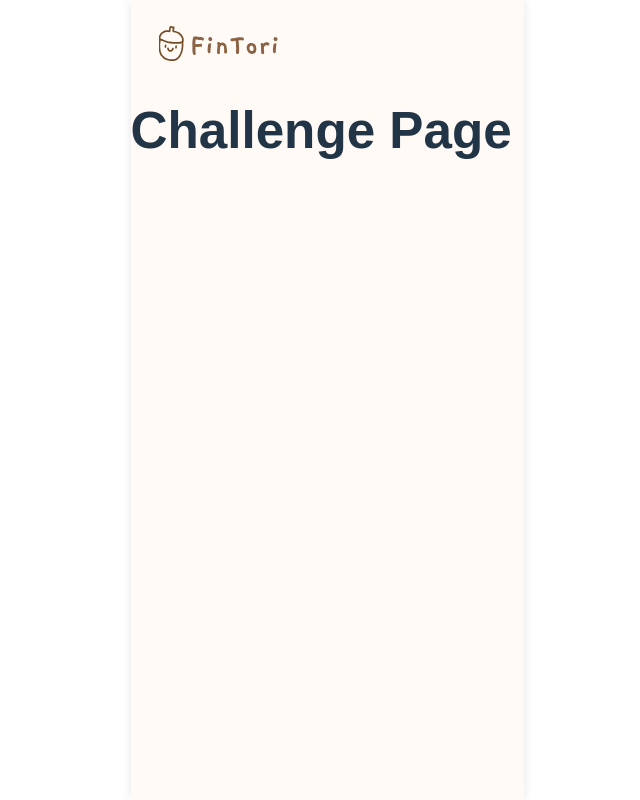
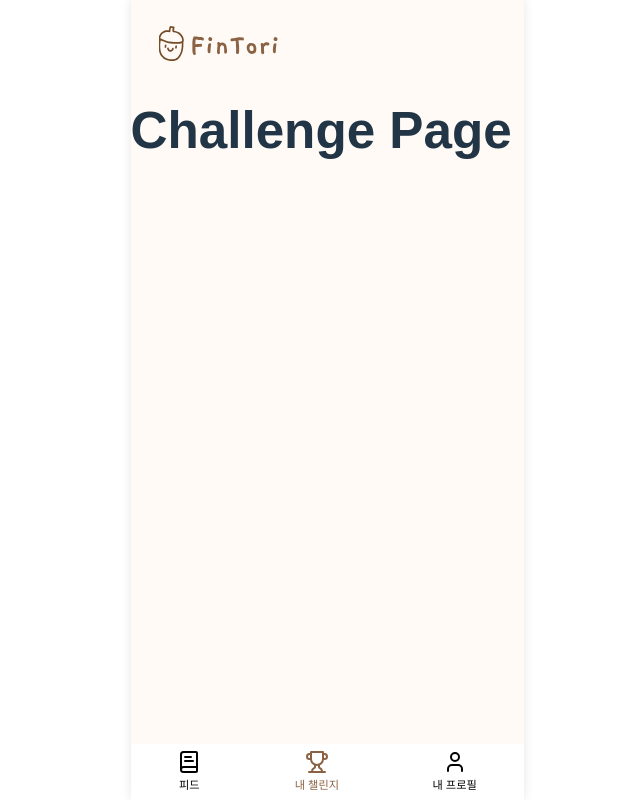
Before and after one commit to 2025-PinTech-Hackathon/Team8-FE, a React (Vite) app: page /challenge in a window 1280 px wide. Shown: the whole page, without its empty margins (313-953 px from the left). Built offline with nearby package versions, Linux system fonts and the light colour scheme; a web font is replaced by a local one.

Commit message:
feat: navbar 구현

```diff
--- a/src/App.jsx
+++ b/src/App.jsx
@@ -1,6 +1,7 @@
 import { Routes, Route } from "react-router-dom";
 import GlobalStyle from "./styles/GlobalStyle";
 import Header from "./assets/CommonComponents/Header/Header";
+import Navbar from "./assets/CommonComponents/Navbar/Navbar";
 import Register from "./pages/Register/Register";
 import Home from "./pages/Home/Home";
 import Profile from "./pages/Profile/Profile";
@@ -29,6 +30,7 @@ function App() {
         <Route path="/profile" element={<Profile />} />
         <Route path="/challenge" element={<Challenge />} />
       </Routes>
+      <Navbar />
     </>
   );
 }
--- a/src/assets/CommonComponents/Navbar/Navbar.jsx
+++ b/src/assets/CommonComponents/Navbar/Navbar.jsx
@@ -0,0 +1,52 @@
+import { BookText, Trophy, User } from "lucide-react";
+import { useLocation } from "react-router-dom";
+import { NavbarContainer, NavbarItem } from "./Navbar.style";
+
+const Navbar = () => {
+  const location = useLocation();
+  const pathname = location.pathname;
+
+  const allowedPaths = ["/home", "/challenge", "/profile"];
+  if (!allowedPaths.includes(pathname)) {
+    return null;
+  }
+
+  const navItems = [
+    {
+      name: "feed",
+      icon: <BookText />,
+      path: "/home",
+      text: "피드",
+    },
+    {
+      name: "challenge",
+      icon: <Trophy />,
+      path: "/challenge",
+      text: "내 챌린지",
+    },
+    {
+      name: "profile",
+      icon: <User />,
+      path: "/profile",
+      text: "내 프로필",
+    },
+  ];
+
+  return (
+    <NavbarContainer>
+      {navItems.map((item) => {
+        const isActive = pathname === item.path;
+        return (
+          <NavbarItem key={item.name} $isActive={isActive}>
+            <a className={isActive ? "active" : ""} href={item.path}>
+              {item.icon}
+              {item.text}
+            </a>
+          </NavbarItem>
+        );
+      })}
+    </NavbarContainer>
+  );
+};
+
+export default Navbar;
--- /dev/null
+++ b/src/assets/CommonComponents/Navbar/Navbar.style.js
@@ -0,0 +1,27 @@
+import styled from "styled-components";
+
+export const NavbarContainer = styled.div`
+  width: 100%;
+  max-width: 393px;
+  display: flex;
+  justify-content: space-around;
+  align-items: center;
+  background-color: #ffffff;
+  position: fixed;
+  bottom: 0;
+  width: 100%;
+  height: 3.5rem;
+`;
+
+export const NavbarItem = styled.div`
+  a {
+    display: flex;
+    color: ${(props) => (props.$isActive ? "#8B6243" : "black")};
+    flex-direction: column;
+    justify-content: center;
+    align-items: center;
+    font-size: 0.7rem;
+    gap: 0.2rem;
+    text-decoration: none;
+  }
+`;
```
